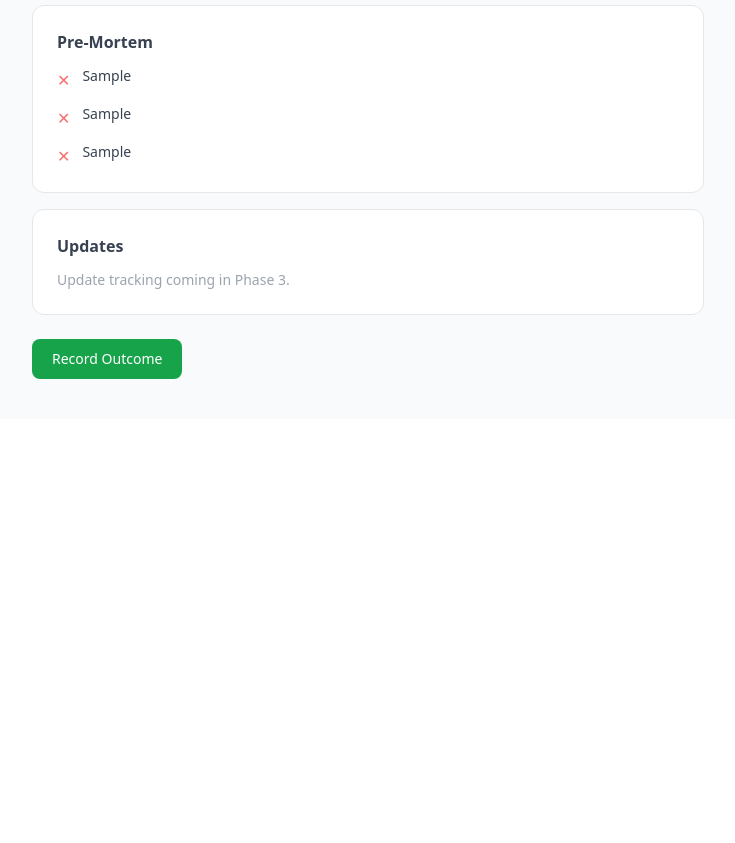
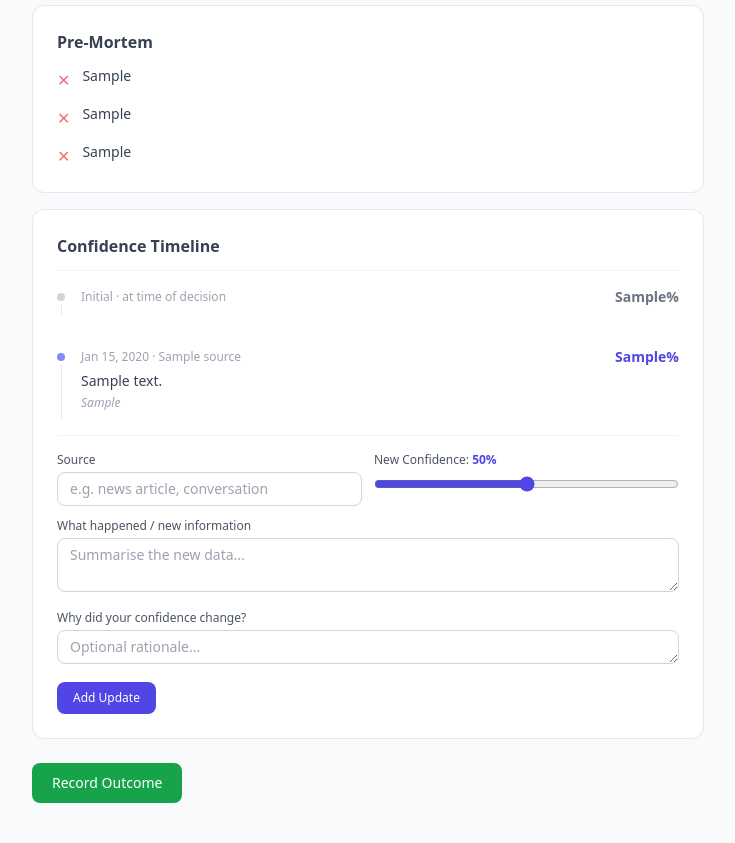
Before and after one commit to jdp-cogni-shell/2026-30DayDecisionJournal, a FastAPI app: template templates/decisions/detail.html in a window 1280 px wide. Shown: the part 596-1439 px from the top of the page, without its empty margins (184-919 px from the left). Before the commit the page ends 975 px from the top, so only its background shows below. Run offline with FastAPI, Linux system fonts and the light colour scheme; the template is opened without the code that fills it: most values are stand-ins (such as "Sample title", 1, 10 or a date in 2020); some libraries are stand-ins or nearby versions.

Commit message:
Phase 3: update events with HTMX confidence timeline
Co-Authored-By: Claude Sonnet 4.6 <noreply@anthropic.com>

```diff
--- a/main.py
+++ b/main.py
@@ -4,7 +4,7 @@ from fastapi.staticfiles import StaticFiles
 from google.cloud.firestore import AsyncClient
 
 from db import get_firestore_client
-from routers import decisions
+from routers import decisions, updates
 
 app = FastAPI(title="30 Day Decision Journal")
 
@@ -12,6 +12,7 @@ app.mount("/static", StaticFiles(directory="static"), name="static")
 templates = Jinja2Templates(directory="templates")
 
 app.include_router(decisions.router)
+app.include_router(updates.router)
 
 
 @app.get("/")
--- a/templates/decisions/detail.html
+++ b/templates/decisions/detail.html
@@ -72,10 +72,36 @@
     {% endfor %}
   </div>
 
-  <!-- Updates placeholder (Phase 3) -->
+  <!-- Updates -->
   <div class="bg-white border border-gray-200 rounded-xl p-6 mb-4">
-    <h2 class="font-semibold text-gray-700 mb-3">Updates</h2>
-    <p class="text-sm text-gray-400">Update tracking coming in Phase 3.</p>
+    <h2 class="font-semibold text-gray-700 mb-3">Confidence Timeline</h2>
+
+    <!-- Initial confidence row -->
+    <div class="flex gap-4 py-4 border-t border-gray-100">
+      <div class="flex flex-col items-center">
+        <div class="w-2 h-2 rounded-full bg-gray-300 mt-1.5"></div>
+        <div class="w-px flex-1 bg-gray-200 mt-1"></div>
+      </div>
+      <div class="flex-1 pb-2">
+        <div class="flex items-center justify-between">
+          <span class="text-xs text-gray-400">Initial · at time of decision</span>
+          <span class="text-sm font-bold text-gray-500">{{ decision.confidence_initial }}%</span>
+        </div>
+      </div>
+    </div>
+
+    <!-- Update items -->
+    <div id="update-list">
+      {% for update in updates %}
+        {% include "updates/_update_item.html" %}
+      {% endfor %}
+    </div>
+
+    {% if decision.status == 'open' %}
+    <!-- Add update form -->
+    {% include "updates/_update_form.html" with context %}
+    {% endif %}
+
   </div>
 
   <!-- Outcome CTA -->
--- /dev/null
+++ b/templates/updates/_update_form.html
@@ -0,0 +1,42 @@
+<form hx-post="/decisions/{{ decision_id }}/updates"
+      hx-target="#update-list"
+      hx-swap="beforeend"
+      hx-on::after-request="this.reset(); document.getElementById('conf-update-display').textContent = '50%'"
+      class="border-t border-gray-100 pt-4 space-y-3">
+
+  <div class="grid grid-cols-2 gap-3">
+    <div>
+      <label class="block text-xs font-medium text-gray-600 mb-1">Source</label>
+      <input type="text" name="source" required
+             class="w-full border border-gray-300 rounded-lg px-3 py-1.5 text-sm focus:outline-none focus:ring-2 focus:ring-indigo-500"
+             placeholder="e.g. news article, conversation">
+    </div>
+    <div>
+      <label class="block text-xs font-medium text-gray-600 mb-1">
+        New Confidence: <span id="conf-update-display" class="text-indigo-600 font-semibold">50%</span>
+      </label>
+      <input type="range" name="confidence_adjusted" min="0" max="100" value="50"
+             oninput="document.getElementById('conf-update-display').textContent = this.value + '%'"
+             class="w-full accent-indigo-600 mt-1">
+    </div>
+  </div>
+
+  <div>
+    <label class="block text-xs font-medium text-gray-600 mb-1">What happened / new information</label>
+    <textarea name="summary" required rows="2"
+              class="w-full border border-gray-300 rounded-lg px-3 py-1.5 text-sm focus:outline-none focus:ring-2 focus:ring-indigo-500"
+              placeholder="Summarise the new data..."></textarea>
+  </div>
+
+  <div>
+    <label class="block text-xs font-medium text-gray-600 mb-1">Why did your confidence change?</label>
+    <textarea name="confidence_rationale" rows="1"
+              class="w-full border border-gray-300 rounded-lg px-3 py-1.5 text-sm focus:outline-none focus:ring-2 focus:ring-indigo-500"
+              placeholder="Optional rationale..."></textarea>
+  </div>
+
+  <button type="submit"
+          class="bg-indigo-600 hover:bg-indigo-700 text-white text-xs font-medium px-4 py-2 rounded-lg transition-colors">
+    Add Update
+  </button>
+</form>
--- /dev/null
+++ b/templates/updates/_update_item.html
@@ -0,0 +1,18 @@
+<div class="flex gap-4 py-4 border-t border-gray-100 first:border-0">
+  <div class="flex flex-col items-center">
+    <div class="w-2 h-2 rounded-full bg-indigo-400 mt-1.5"></div>
+    <div class="w-px flex-1 bg-gray-200 mt-1"></div>
+  </div>
+  <div class="flex-1 pb-2">
+    <div class="flex items-center justify-between">
+      <span class="text-xs text-gray-400">
+        {{ update.created_at.strftime('%b %d, %Y') if update.created_at else '' }} · {{ update.source }}
+      </span>
+      <span class="text-sm font-bold text-indigo-600">{{ update.confidence_adjusted }}%</span>
+    </div>
+    <p class="text-sm text-gray-700 mt-1">{{ update.summary }}</p>
+    {% if update.confidence_rationale %}
+    <p class="text-xs text-gray-400 mt-1 italic">{{ update.confidence_rationale }}</p>
+    {% endif %}
+  </div>
+</div>
```
Also changed, not shown: PLAN.md (+6 -6 lines), routers/decisions.py (+7 -1 lines), routers/updates.py (added, +45 -0 lines), .claude/settings.local.json.
